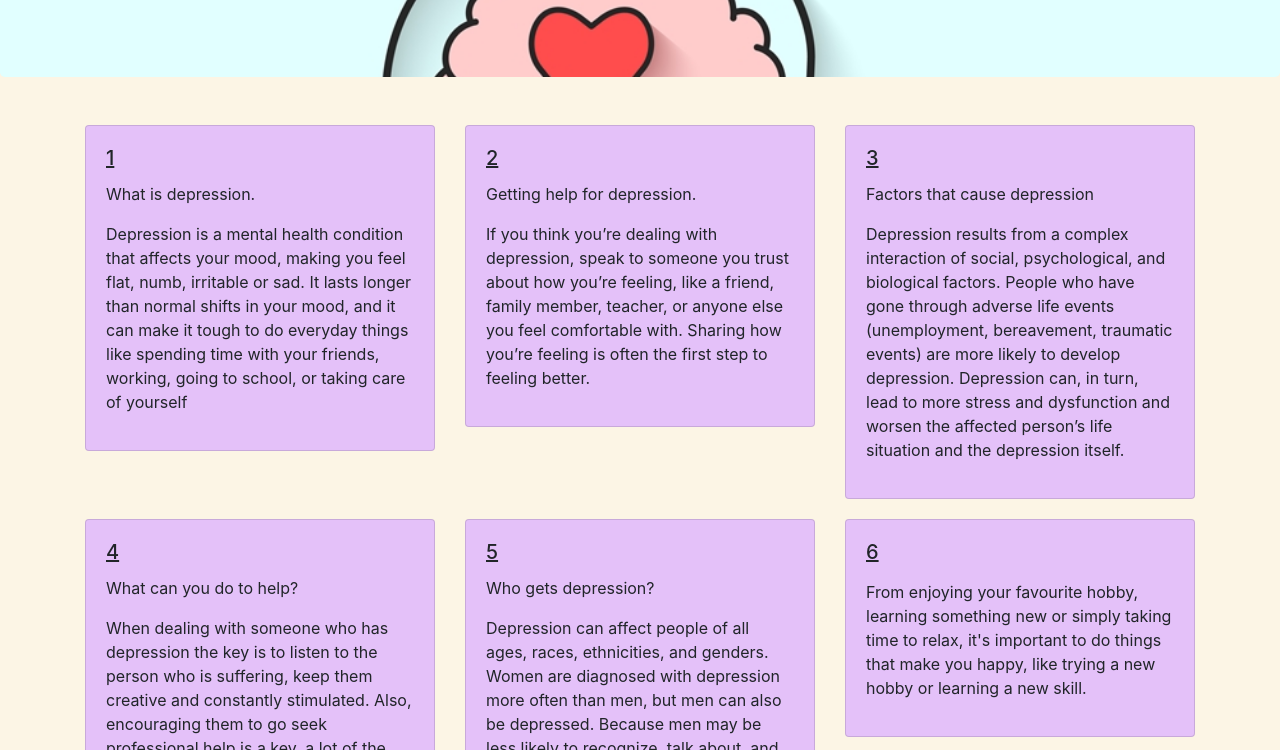
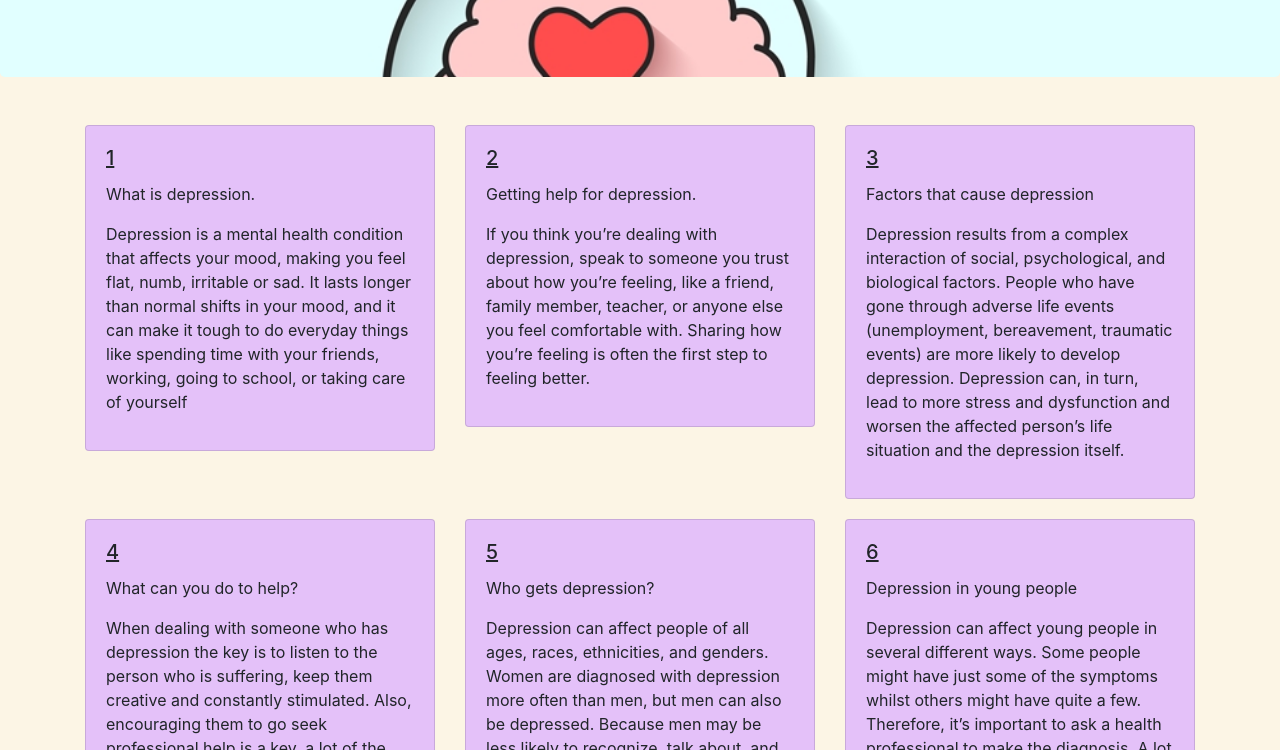
Before and after one commit to S-b4g1a/project-1, a plain HTML site: page resources-3.html in a window 1280 px wide. Shown: the part 202-952 px from the top of the page. Drawn offline with nearby package versions, Linux system fonts and the light colour scheme; files whose address does not match are found by name.

Commit message:
finish the final page and all the styling and css

```diff
--- a/resources-3.html
+++ b/resources-3.html
@@ -67,8 +67,8 @@
                 <div class="card">
                     <div class="card-body">
                         <h5 class="card-title">6</h5>
-                        <p class="card-text"></p>
-                        <p class="card-subtext">From enjoying your favourite hobby, learning something new or simply taking time to relax, it's important to do things that make you happy, like trying a new hobby or learning a new skill.</p>
+                        <p class="card-text">Depression in young people</p>
+                        <p class="card-subtext">Depression can affect young people in several different ways. Some people might have just some of the symptoms whilst others might have quite a few. Therefore, it’s important to ask a health professional to make the diagnosis. A lot of young people unfortunalty do experience depressive symptoms, and its important to tackle the problem earlier than later.</p>
                     </div>
                 </div>
             </div>
```
